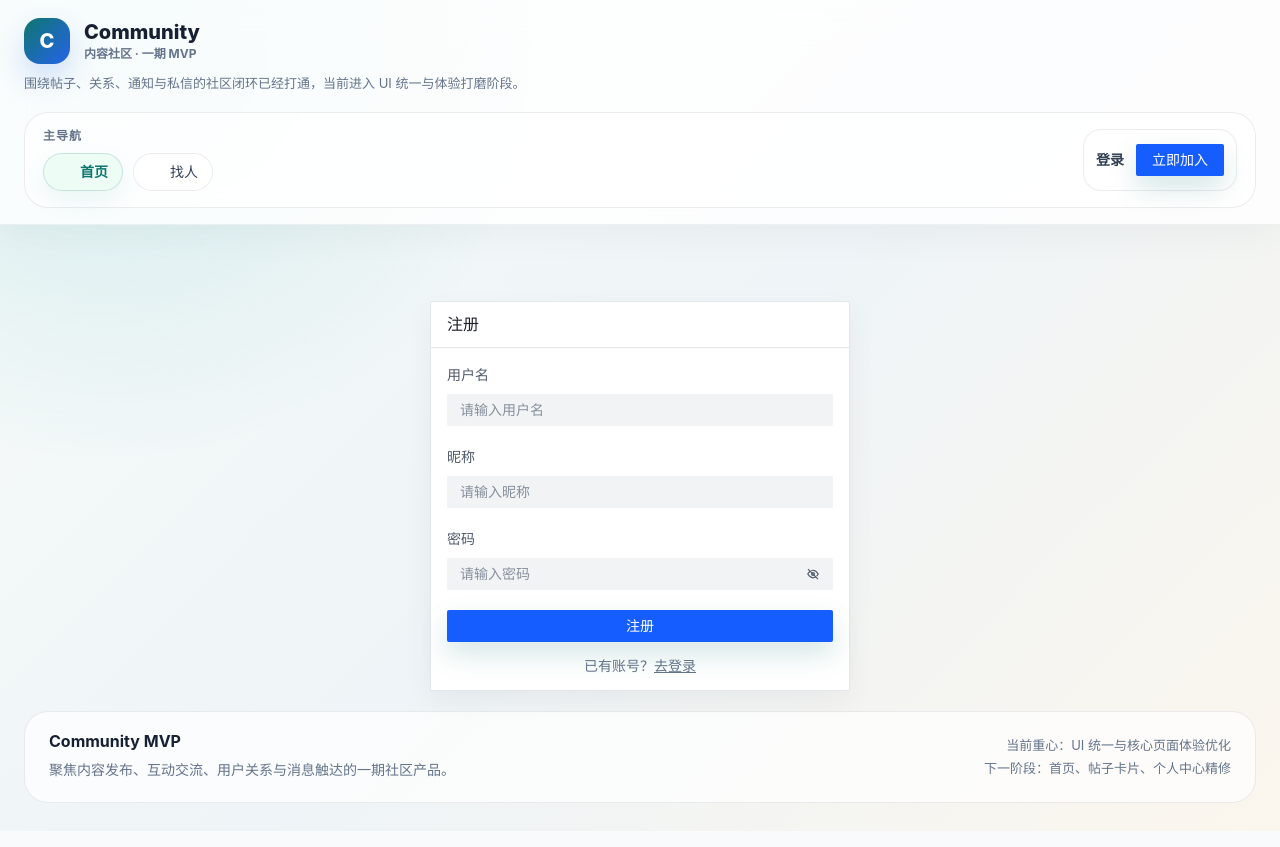
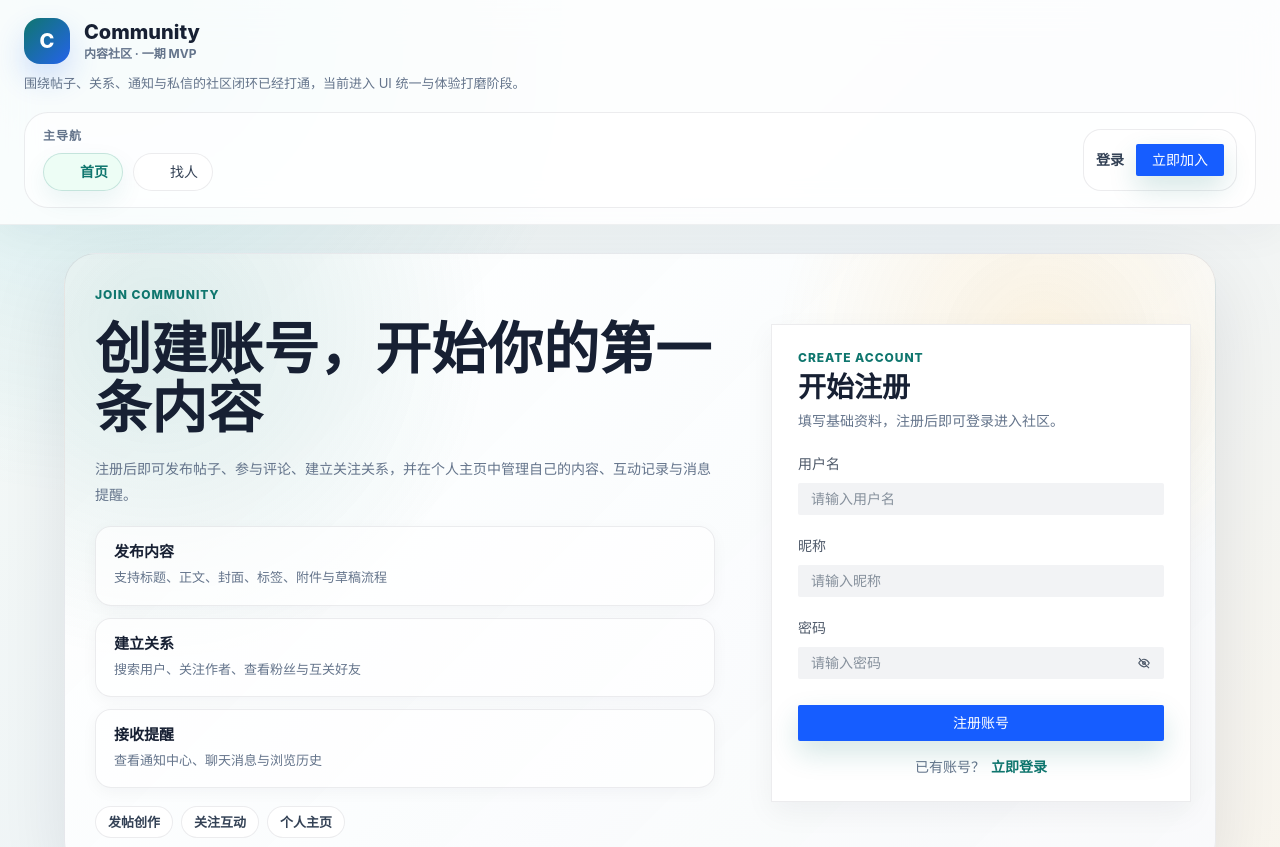
Before and after one commit to zipzxcn/community-app, a Vue app in the folder community-web/: page /register in a window 1280 px wide. Shown: the top 847 px of the page. Built offline with nearby package versions, Linux system fonts and the light colour scheme; some icons are missing.

Commit message:
优化前端登陆、注册页面

```diff
--- a/community-web/src/views/auth/LoginView.vue
+++ b/community-web/src/views/auth/LoginView.vue
@@ -1,18 +1,62 @@
 <template>
-  <div class="auth-page">
-    <a-card class="auth-card" title="登录">
-      <a-form :model="form" layout="vertical">
+  <section class="auth-page">
+    <div class="auth-page__shell">
+      <div class="auth-page__hero">
+        <p class="auth-page__eyebrow">Welcome Back</p>
+        <h1>登录后继续你的社区节奏</h1>
+        <p class="auth-page__desc">
+          回到帖子流、处理通知消息、继续私信聊天，并在个人中心查看自己的内容、收藏、点赞与关注关系。
+        </p>
+
+        <div class="auth-page__feature-list">
+          <article class="auth-page__feature-card">
+            <strong>内容发现</strong>
+            <span>查看最新帖子、热门内容和作者主页</span>
+          </article>
+          <article class="auth-page__feature-card">
+            <strong>互动关系</strong>
+            <span>评论、点赞、收藏、关注与互关沟通</span>
+          </article>
+          <article class="auth-page__feature-card">
+            <strong>个人空间</strong>
+            <span>管理资料、帖子、草稿、历史与通知</span>
+          </article>
+        </div>
+
+        <div class="auth-page__tips">
+          <span class="app-chip">社区内容流</span>
+          <span class="app-chip">消息触达</span>
+          <span class="app-chip">创作发布</span>
+        </div>
+      </div>
+
+      <a-card class="auth-card" :bordered="false">
+        <div class="auth-card__head">
+          <p class="auth-page__eyebrow">Account Login</p>
+          <h2>欢迎回来</h2>
+          <span>输入你的账号信息，继续浏览和互动。</span>
+        </div>
+
+        <a-form :model="form" layout="vertical" class="auth-card__form">
           <a-form-item field="username" label="用户名">
-          <a-input v-model="form.username" placeholder="请输入用户名" />
+            <a-input v-model="form.username" placeholder="请输入用户名" allow-clear />
           </a-form-item>
           <a-form-item field="password" label="密码">
-          <a-input-password v-model="form.password" placeholder="请输入密码" />
+            <a-input-password v-model="form.password" placeholder="请输入密码" allow-clear />
           </a-form-item>
-        <a-button type="primary" long :loading="submitting" @click="handleLogin">登录</a-button>
+
+          <div class="auth-card__submit">
+            <a-button type="primary" long size="large" :loading="submitting" @click="handleLogin">登录</a-button>
+          </div>
         </a-form>
-      <p class="auth-tip">还没有账号？<RouterLink to="/register">去注册</RouterLink></p>
+
+        <div class="auth-card__footer">
+          <span>还没有账号？</span>
+          <RouterLink to="/register">立即注册</RouterLink>
+        </div>
       </a-card>
     </div>
+  </section>
 </template>
 
 <script setup lang="ts">
@@ -50,18 +94,166 @@ async function handleLogin() {
 
 <style scoped lang="scss">
 .auth-page {
+  min-height: calc(100vh - 220px);
+  display: grid;
+  align-items: center;
+}
+
+.auth-page__shell {
+  position: relative;
+  display: grid;
+  grid-template-columns: minmax(0, 1.1fr) minmax(380px, 420px);
+  gap: 24px;
+  overflow: hidden;
+  padding: 24px;
+  background:
+    radial-gradient(circle at 10% 10%, rgba(15, 118, 110, 0.14), transparent 28%),
+    radial-gradient(circle at 85% 15%, rgba(37, 99, 235, 0.12), transparent 22%),
+    linear-gradient(135deg, rgba(255, 255, 255, 0.94), rgba(248, 250, 252, 0.9));
+  border: 1px solid var(--app-border-color);
+  border-radius: var(--app-radius-xl);
+  box-shadow: var(--app-shadow-lg);
+}
+
+.auth-page__hero,
+.auth-card {
+  position: relative;
+  z-index: 1;
+}
+
+.auth-page__hero {
+  display: grid;
+  align-content: center;
+  gap: 18px;
+  padding: 10px 6px 10px 6px;
+}
+
+.auth-page__eyebrow {
+  margin: 0;
+  color: var(--app-primary);
+  font-size: 12px;
+  font-weight: 800;
+  letter-spacing: 0.08em;
+  text-transform: uppercase;
+}
+
+.auth-page__hero h1 {
+  margin: 0;
+  color: var(--app-text-1);
+  font-size: clamp(34px, 5vw, 56px);
+  line-height: 1.06;
+}
+
+.auth-page__desc {
+  max-width: 620px;
+  margin: 0;
+  color: var(--app-text-3);
+  line-height: 1.85;
+}
+
+.auth-page__feature-list {
+  display: grid;
+  gap: 12px;
+  max-width: 620px;
+}
+
+.auth-page__feature-card {
+  display: grid;
+  gap: 6px;
+  padding: 16px 18px;
+  background: rgba(255, 255, 255, 0.66);
+  border: 1px solid var(--app-border-color);
+  border-radius: var(--app-radius-md);
+  box-shadow: var(--app-shadow-xs);
+}
+
+.auth-page__feature-card strong {
+  color: var(--app-text-1);
+  font-size: 15px;
+}
+
+.auth-page__feature-card span {
+  color: var(--app-text-3);
+  font-size: 13px;
+  line-height: 1.7;
+}
+
+.auth-page__tips {
   display: flex;
-  justify-content: center;
-  padding-top: 48px;
+  flex-wrap: wrap;
+  gap: 8px;
 }
 
 .auth-card {
-  width: 420px;
+  align-self: center;
+  padding: 10px;
 }
 
-.auth-tip {
-  margin: 16px 0 0;
-  color: #64748b;
-  text-align: center;
+.auth-card__head {
+  display: grid;
+  gap: 6px;
+}
+
+.auth-card__head h2,
+.auth-card__head span {
+  margin: 0;
+}
+
+.auth-card__head h2 {
+  color: var(--app-text-1);
+  font-size: 28px;
+}
+
+.auth-card__head span {
+  color: var(--app-text-3);
+  line-height: 1.7;
+}
+
+.auth-card__form {
+  margin-top: 20px;
+}
+
+.auth-card__submit {
+  margin-top: 6px;
+}
+
+.auth-card__footer {
+  display: flex;
+  justify-content: center;
+  gap: 6px;
+  margin-top: 18px;
+  color: var(--app-text-3);
+  font-size: 14px;
+}
+
+.auth-card__footer a {
+  color: var(--app-primary);
+  font-weight: 700;
+  text-decoration: none;
+}
+
+@media (max-width: 920px) {
+  .auth-page__shell {
+    grid-template-columns: 1fr;
+  }
+
+  .auth-page__hero {
+    padding: 4px 0;
+  }
+}
+
+@media (max-width: 720px) {
+  .auth-page {
+    min-height: auto;
+  }
+
+  .auth-page__shell {
+    padding: 18px;
+    border-radius: var(--app-radius-lg);
+  }
+
+  .auth-page__hero h1 {
+    font-size: clamp(28px, 8vw, 38px);
+  }
 }
 </style>
--- a/community-web/src/views/auth/RegisterView.vue
+++ b/community-web/src/views/auth/RegisterView.vue
@@ -1,21 +1,65 @@
 <template>
-  <div class="auth-page">
-    <a-card class="auth-card" title="注册">
-      <a-form :model="form" layout="vertical">
+  <section class="auth-page">
+    <div class="auth-page__shell">
+      <div class="auth-page__hero">
+        <p class="auth-page__eyebrow">Join Community</p>
+        <h1>创建账号，开始你的第一条内容</h1>
+        <p class="auth-page__desc">
+          注册后即可发布帖子、参与评论、建立关注关系，并在个人主页中管理自己的内容、互动记录与消息提醒。
+        </p>
+
+        <div class="auth-page__feature-list">
+          <article class="auth-page__feature-card">
+            <strong>发布内容</strong>
+            <span>支持标题、正文、封面、标签、附件与草稿流程</span>
+          </article>
+          <article class="auth-page__feature-card">
+            <strong>建立关系</strong>
+            <span>搜索用户、关注作者、查看粉丝与互关好友</span>
+          </article>
+          <article class="auth-page__feature-card">
+            <strong>接收提醒</strong>
+            <span>查看通知中心、聊天消息与浏览历史</span>
+          </article>
+        </div>
+
+        <div class="auth-page__tips">
+          <span class="app-chip">发帖创作</span>
+          <span class="app-chip">关注互动</span>
+          <span class="app-chip">个人主页</span>
+        </div>
+      </div>
+
+      <a-card class="auth-card" :bordered="false">
+        <div class="auth-card__head">
+          <p class="auth-page__eyebrow">Create Account</p>
+          <h2>开始注册</h2>
+          <span>填写基础资料，注册后即可登录进入社区。</span>
+        </div>
+
+        <a-form :model="form" layout="vertical" class="auth-card__form">
           <a-form-item field="username" label="用户名">
-          <a-input v-model="form.username" placeholder="请输入用户名" />
+            <a-input v-model="form.username" placeholder="请输入用户名" allow-clear />
           </a-form-item>
           <a-form-item field="nickname" label="昵称">
-          <a-input v-model="form.nickname" placeholder="请输入昵称" />
+            <a-input v-model="form.nickname" placeholder="请输入昵称" allow-clear />
           </a-form-item>
           <a-form-item field="password" label="密码">
-          <a-input-password v-model="form.password" placeholder="请输入密码" />
+            <a-input-password v-model="form.password" placeholder="请输入密码" allow-clear />
           </a-form-item>
-        <a-button type="primary" long :loading="submitting" @click="handleRegister">注册</a-button>
+
+          <div class="auth-card__submit">
+            <a-button type="primary" long size="large" :loading="submitting" @click="handleRegister">注册账号</a-button>
+          </div>
         </a-form>
-      <p class="auth-tip">已有账号？<RouterLink to="/login">去登录</RouterLink></p>
+
+        <div class="auth-card__footer">
+          <span>已有账号？</span>
+          <RouterLink to="/login">立即登录</RouterLink>
+        </div>
       </a-card>
     </div>
+  </section>
 </template>
 
 <script setup lang="ts">
@@ -52,18 +96,166 @@ async function handleRegister() {
 
 <style scoped lang="scss">
 .auth-page {
+  min-height: calc(100vh - 220px);
+  display: grid;
+  align-items: center;
+}
+
+.auth-page__shell {
+  position: relative;
+  display: grid;
+  grid-template-columns: minmax(0, 1.1fr) minmax(380px, 420px);
+  gap: 24px;
+  overflow: hidden;
+  padding: 24px;
+  background:
+    radial-gradient(circle at 8% 12%, rgba(15, 118, 110, 0.14), transparent 28%),
+    radial-gradient(circle at 85% 15%, rgba(245, 158, 11, 0.12), transparent 24%),
+    linear-gradient(135deg, rgba(255, 255, 255, 0.94), rgba(248, 250, 252, 0.9));
+  border: 1px solid var(--app-border-color);
+  border-radius: var(--app-radius-xl);
+  box-shadow: var(--app-shadow-lg);
+}
+
+.auth-page__hero,
+.auth-card {
+  position: relative;
+  z-index: 1;
+}
+
+.auth-page__hero {
+  display: grid;
+  align-content: center;
+  gap: 18px;
+  padding: 10px 6px 10px 6px;
+}
+
+.auth-page__eyebrow {
+  margin: 0;
+  color: var(--app-primary);
+  font-size: 12px;
+  font-weight: 800;
+  letter-spacing: 0.08em;
+  text-transform: uppercase;
+}
+
+.auth-page__hero h1 {
+  margin: 0;
+  color: var(--app-text-1);
+  font-size: clamp(34px, 5vw, 56px);
+  line-height: 1.06;
+}
+
+.auth-page__desc {
+  max-width: 620px;
+  margin: 0;
+  color: var(--app-text-3);
+  line-height: 1.85;
+}
+
+.auth-page__feature-list {
+  display: grid;
+  gap: 12px;
+  max-width: 620px;
+}
+
+.auth-page__feature-card {
+  display: grid;
+  gap: 6px;
+  padding: 16px 18px;
+  background: rgba(255, 255, 255, 0.66);
+  border: 1px solid var(--app-border-color);
+  border-radius: var(--app-radius-md);
+  box-shadow: var(--app-shadow-xs);
+}
+
+.auth-page__feature-card strong {
+  color: var(--app-text-1);
+  font-size: 15px;
+}
+
+.auth-page__feature-card span {
+  color: var(--app-text-3);
+  font-size: 13px;
+  line-height: 1.7;
+}
+
+.auth-page__tips {
   display: flex;
-  justify-content: center;
-  padding-top: 48px;
+  flex-wrap: wrap;
+  gap: 8px;
 }
 
 .auth-card {
-  width: 420px;
+  align-self: center;
+  padding: 10px;
 }
 
-.auth-tip {
-  margin: 16px 0 0;
-  color: #64748b;
-  text-align: center;
+.auth-card__head {
+  display: grid;
+  gap: 6px;
+}
+
+.auth-card__head h2,
+.auth-card__head span {
+  margin: 0;
+}
+
+.auth-card__head h2 {
+  color: var(--app-text-1);
+  font-size: 28px;
+}
+
+.auth-card__head span {
+  color: var(--app-text-3);
+  line-height: 1.7;
+}
+
+.auth-card__form {
+  margin-top: 20px;
+}
+
+.auth-card__submit {
+  margin-top: 6px;
+}
+
+.auth-card__footer {
+  display: flex;
+  justify-content: center;
+  gap: 6px;
+  margin-top: 18px;
+  color: var(--app-text-3);
+  font-size: 14px;
+}
+
+.auth-card__footer a {
+  color: var(--app-primary);
+  font-weight: 700;
+  text-decoration: none;
+}
+
+@media (max-width: 920px) {
+  .auth-page__shell {
+    grid-template-columns: 1fr;
+  }
+
+  .auth-page__hero {
+    padding: 4px 0;
+  }
+}
+
+@media (max-width: 720px) {
+  .auth-page {
+    min-height: auto;
+  }
+
+  .auth-page__shell {
+    padding: 18px;
+    border-radius: var(--app-radius-lg);
+  }
+
+  .auth-page__hero h1 {
+    font-size: clamp(28px, 8vw, 38px);
+  }
 }
 </style>
```
Lines whose indentation alone changed are shown as unchanged.
